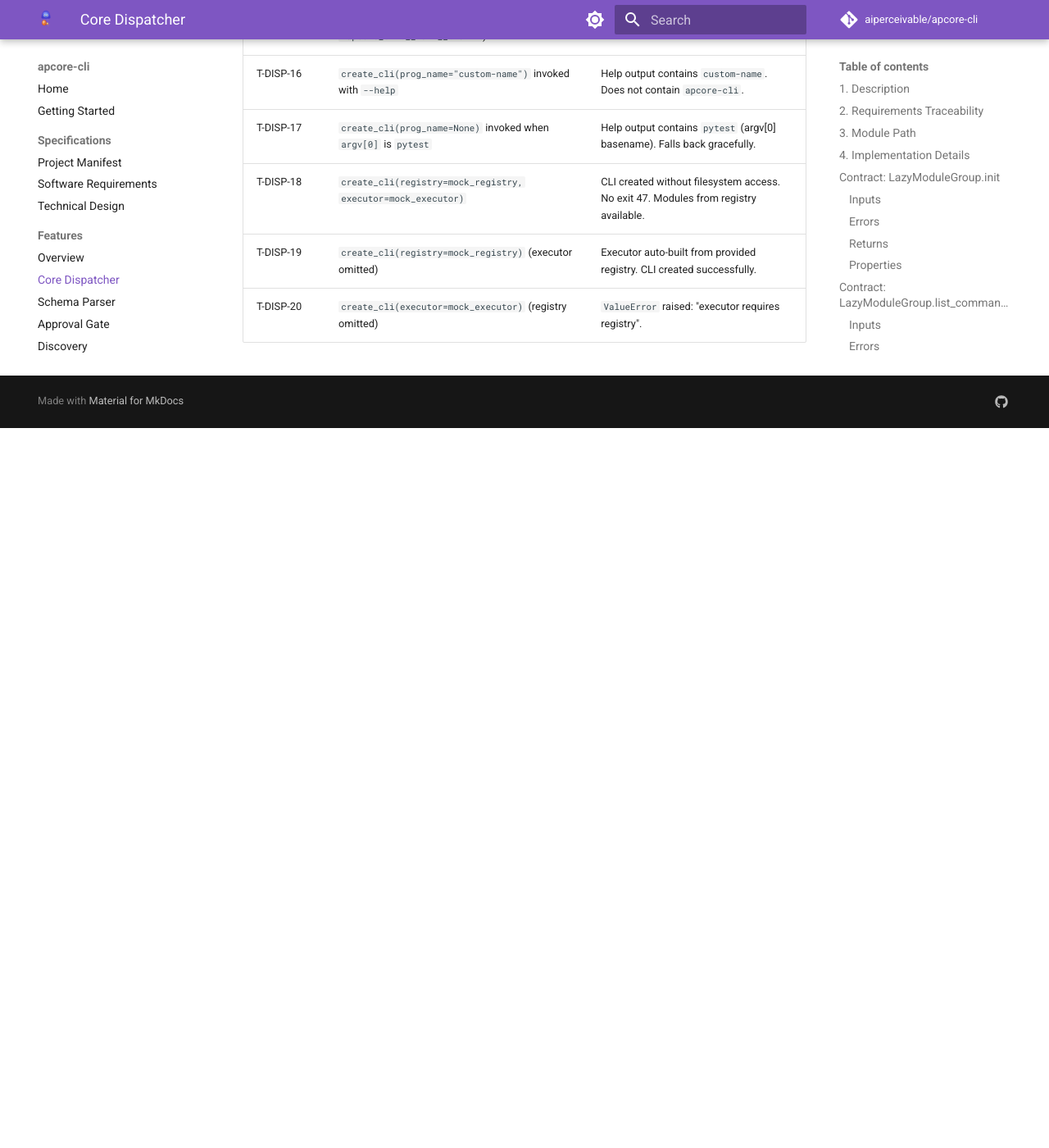
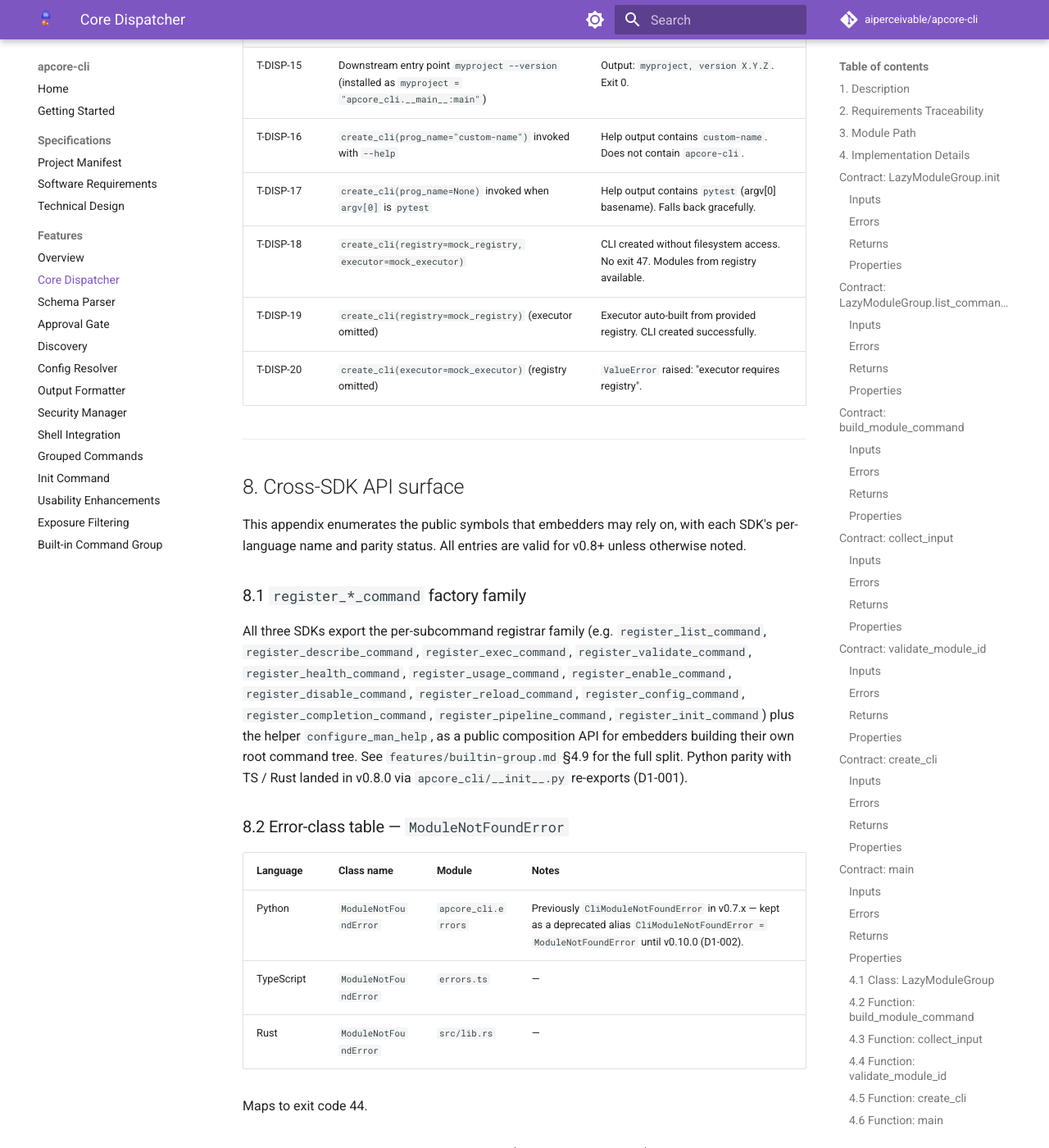
Before and after one commit to aiperceivable/apcore-cli, an MkDocs documentation site: the page built from docs/features/core-dispatcher.md, in a window 1280 px wide and 1400 px high, scrolled down 14030 px. Shown: the whole window at 82% size. Built offline with MkDocs 1.6.1 and Material for MkDocs 9.7.7, drawn with Linux system fonts in a browser that asks for light colours; comment, search, counter and statistics services are not loaded; before the commit the page ends 14552 px from its top, so only the background shows below that; some of the changed text lies outside the part shown.

Commit message:
docs(spec): cross-ref updates for D1-001..007 design decisions
Reflects the seven D1-* design fixes that just landed across the three
SDKs (commits in apcore-cli-python d1cd42e, apcore-cli-rust 4daad36,
apcore-cli-typescript 0f2e08a):

- D1-005: AuthProvider.__init__ Contract gains a Rust language note
  documenting the idiomatic new() / with_encryptor() factory split.
- D1-004: Sandbox.__init__ Contract removes "decision pending" caveat
  and adds canonical fluent-builder example block (Python/Rust/TS).
- D1-001/002/003/006/007: new "Cross-SDK API surface" appendix in
  core-dispatcher.md documents register_* family universality,
  ModuleNotFoundError rename + deprecated alias, EXIT_CODES embedder
  helpers, allowedPrefixes parity gap (Rust still missing), and
  formatter helpers exported by all 3 SDKs.

mkdocs build --strict: no new warnings; the three pre-existing warnings
(draft-idea link, sandbox anchor, discovery anchor) are unchanged.

Co-Authored-By: Claude Opus 4.7 (1M context) <noreply@anthropic.com>

```diff
--- a/docs/features/core-dispatcher.md
+++ b/docs/features/core-dispatcher.md
@@ -169,7 +169,7 @@ The Core Dispatcher is the primary entry point for `apcore-cli`. It provides the
   reject_with: ValueError("app is mutually exclusive with registry/executor")
 - expose: dict | ExposureFilter | None, optional — Exposure filter config (FE-12).
 - apcli: bool | dict | ApcliGroup | None, optional — Built-in apcli group config (FE-13).
-- allowed_prefixes: list[str] | None, optional — Allowlist for binding/convention target resolution.
+- allowed_prefixes: list[str] | None, optional — Allowlist for binding/convention target resolution. Cross-SDK status: Python (`allowed_prefixes`) and TypeScript (`allowedPrefixes`, threaded through `createCli` → `applyToolkitIntegration` → `loadBindingDisplayOverlay`) both expose this option. **Rust does not yet have this option**; the parity gap is tracked separately and is NOT a "Python-only" feature any more.
 
 ### Errors
 - ValueError — `executor` provided without `registry`
@@ -424,3 +424,47 @@ Logic steps:
 | T-DISP-18 | `create_cli(registry=mock_registry, executor=mock_executor)` | CLI created without filesystem access. No exit 47. Modules from registry available. |
 | T-DISP-19 | `create_cli(registry=mock_registry)` (executor omitted) | Executor auto-built from provided registry. CLI created successfully. |
 | T-DISP-20 | `create_cli(executor=mock_executor)` (registry omitted) | `ValueError` raised: "executor requires registry". |
+
+---
+
+## 8. Cross-SDK API surface
+
+This appendix enumerates the public symbols that embedders may rely on, with each SDK's per-language name and parity status. All entries are valid for v0.8+ unless otherwise noted.
+
+### 8.1 `register_*_command` factory family
+
+All three SDKs export the per-subcommand registrar family (e.g. `register_list_command`, `register_describe_command`, `register_exec_command`, `register_validate_command`, `register_health_command`, `register_usage_command`, `register_enable_command`, `register_disable_command`, `register_reload_command`, `register_config_command`, `register_completion_command`, `register_pipeline_command`, `register_init_command`) plus the helper `configure_man_help`, as a public composition API for embedders building their own root command tree. See `features/builtin-group.md` §4.9 for the full split. Python parity with TS / Rust landed in v0.8.0 via `apcore_cli/__init__.py` re-exports (D1-001).
+
+### 8.2 Error-class table — `ModuleNotFoundError`
+
+| Language | Class name | Module | Notes |
+|----------|-----------|--------|-------|
+| Python | `ModuleNotFoundError` | `apcore_cli.errors` | Previously `CliModuleNotFoundError` in v0.7.x — kept as a deprecated alias `CliModuleNotFoundError = ModuleNotFoundError` until v0.10.0 (D1-002). |
+| TypeScript | `ModuleNotFoundError` | `errors.ts` | — |
+| Rust | `ModuleNotFoundError` | `src/lib.rs` | — |
+
+Maps to exit code 44.
+
+### 8.3 Programmatic exit-code mapping (embedder helpers)
+
+| Language | Public surface |
+|----------|---------------|
+| Python | `apcore_cli.EXIT_CODES` dict + `apcore_cli.exit_code_for_error(err)` helper (parity with TS `EXIT_CODES` / `exitCodeForError` and Rust `EXIT_*` constants in `src/lib.rs`). 24 `EXIT_*` constants exported from `apcore_cli/exit_codes.py`. (D1-003) |
+| TypeScript | `EXIT_CODES` dict + `exitCodeForError(err)` helper exported from `errors.ts`. |
+| Rust | 24 `EXIT_*` constants in `src/lib.rs`; `exit_code_for_error(&Error)` helper. |
+
+### 8.4 `create_cli` / `createCli` `allowed_prefixes` / `allowedPrefixes`
+
+| Language | Parameter | Status |
+|----------|-----------|--------|
+| Python | `allowed_prefixes: list[str] \| None` | Available since v0.7.0 (FE-12). |
+| TypeScript | `allowedPrefixes?: string[]` (on `CreateCliOptions`) | Available since v0.8.0 (D1-006). Threaded through `createCli` → `applyToolkitIntegration` → `loadBindingDisplayOverlay`. |
+| Rust | (not yet implemented) | Cross-SDK parity gap — tracked separately. The Rust source comment in `lib.rs` claiming this is "Python-only" is stale as of v0.8.0 and should be updated when Rust adds the option. |
+
+### 8.5 Output formatter helpers
+
+All three SDKs export the four formatter helpers — `resolve_format`, `format_module_list`, `format_module_detail`, `format_exec_result` — as of v0.8.0 (D1-007). See `features/output-formatter.md` for the per-helper Contract. Earlier "Python/TS only export `format_exec_result`" caveats are no longer accurate.
+
+### 8.6 Sandbox builder API
+
+All three SDKs expose the fluent builder methods `with_extensions_root` / `withExtensionsRoot` and `with_max_output_bytes` / `withMaxOutputBytes` on the `Sandbox` constructor as of v0.8.0 (D1-004). See `features/security.md` `Contract: Sandbox.__init__` for the canonical example.
```
Also changed, not shown: docs/features/security.md (+14 -3 lines).
